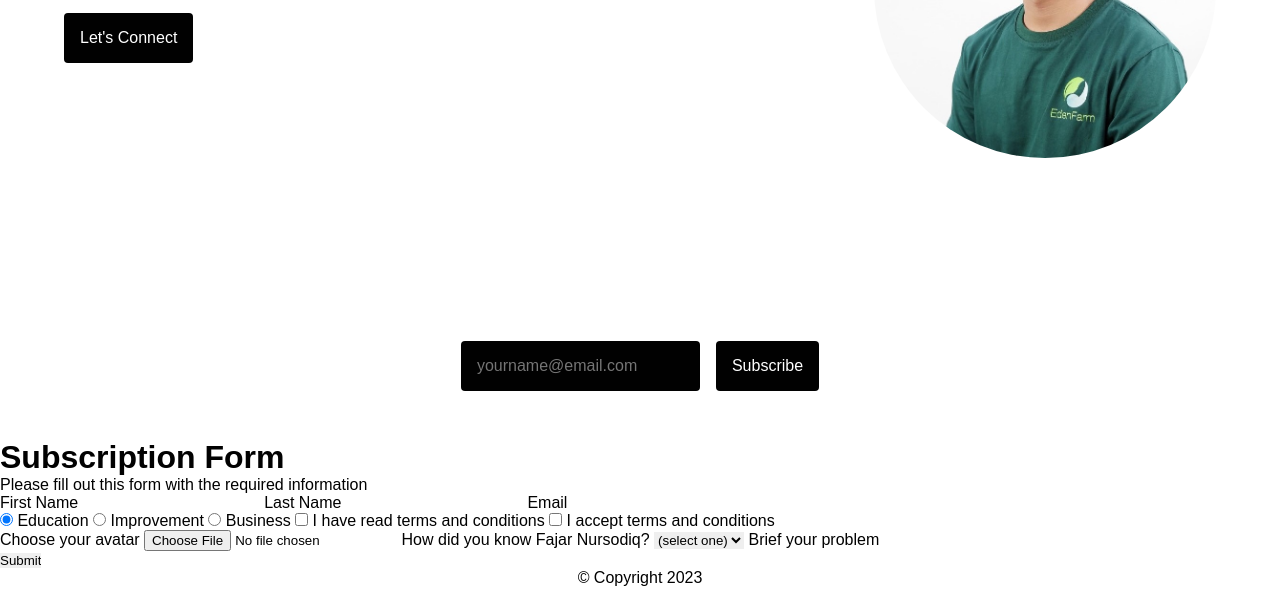
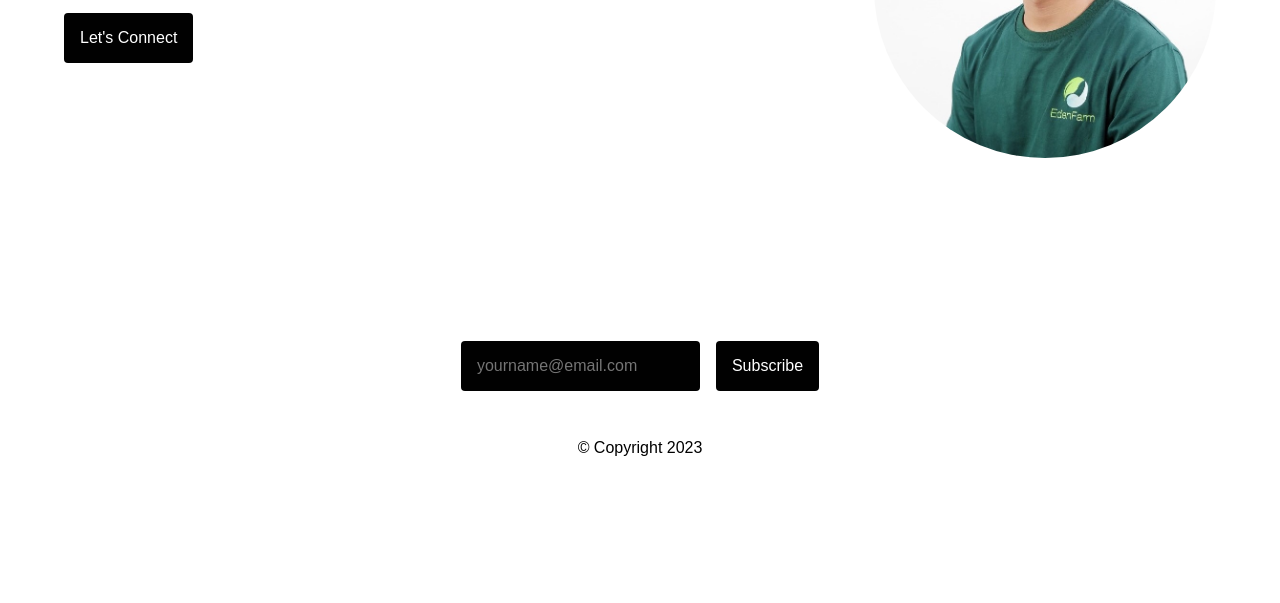
Before and after one commit to RevoU-FSSE-2/week-4-fajarnursodiqq, a plain HTML site: page index.html in a window 1280 px wide. Shown: the part 411-1014 px from the top of the page. After the commit the page ends 884 px from the top, so only its background shows below. Drawn offline with Linux system fonts and the light colour scheme.

Commit message:
menghapus subsription form karena dipindah ke week 2

```diff
--- a/index.html
+++ b/index.html
@@ -70,126 +70,6 @@
         }
       };
     </script>
-    <h1>Subscription Form</h1>
-    <p>Please fill out this form with the required information</p>
-    <form method="#" action="#">
-      <fieldset>
-        <label for="first-name"
-          >First Name
-          <input
-            type="text"
-            class="personal-information"
-            id="first-name"
-            name="first-name"
-            required
-          />
-        </label>
-        <label for="last-name"
-          >Last Name
-          <input
-            type="text"
-            class="personal-information"
-            id="last-name"
-            name="last-name"
-            required
-          />
-        </label>
-        <label for="email"
-          >Email
-          <input
-            type="email"
-            class="personal-information"
-            id="email"
-            name="email"
-            required
-          />
-        </label>
-        <label for="password">
-          <input
-            type="password"
-            class="personal-information"
-            id="password"
-            name="password"
-            required
-          />
-        </label>
-      </fieldset>
-      <fieldset>
-        <label for="education">
-          <input
-            type="radio"
-            class="subscription-purpose"
-            id="education"
-            name="education"
-            required
-            checked
-          />
-          Education
-        </label>
-        <label for="improvement">
-          <input
-            type="radio"
-            class="subscription-purpose"
-            id="improvement"
-            name="improvement"
-            required
-          />
-          Improvement
-        </label>
-        <label for="business">
-          <input
-            type="radio"
-            class="subscription-purpose"
-            id="business"
-            name="business"
-            required
-          />
-          Business
-        </label>
-        <label for="subscription-read-terms-conditions">
-          <input
-            type="checkbox"
-            class="subscription-purpose"
-            id="subscription-information"
-            name="subscription-information"
-            required
-          />
-          I have read terms and conditions
-        </label>
-        <label for="subscription-acceptance-terms-conditions">
-          <input
-            type="checkbox"
-            class="subscription-purpose"
-            id="subscription-acceptance-terms-conditions"
-            name="subscription-acceptance-terms-conditions"
-            required
-          />
-          I accept terms and conditions
-        </label>
-      </fieldset>
-      <fieldset>
-        <label for="avatar"
-          >Choose your avatar
-          <input type="file" id="avatar" name="avatar" />
-        </label>
-        <label for="referrer"
-          >How did you know Fajar Nursodiq?
-          <select id="referrer" name="referrer">
-            <option value="">(select one)</option>
-            <option value="1">LinkedIn</option>
-            <option value="2">Instagram</option>
-            <option value="3">Facebook</option>
-            <option value="4">Google</option>
-            <option value="5">Other</option>
-          </select>
-        </label>
-        <label for="brief-case"
-          >Brief your problem
-          <input type="textarea" id="brief-case" name="brief-case" />
-        </label>
-      </fieldset>
-      <input type="submit" value="Submit" />
-    </form>
   </body>
   <footer class="footer">&copy; <em id="date"></em>Copyright 2023</footer>
 </html>
```
